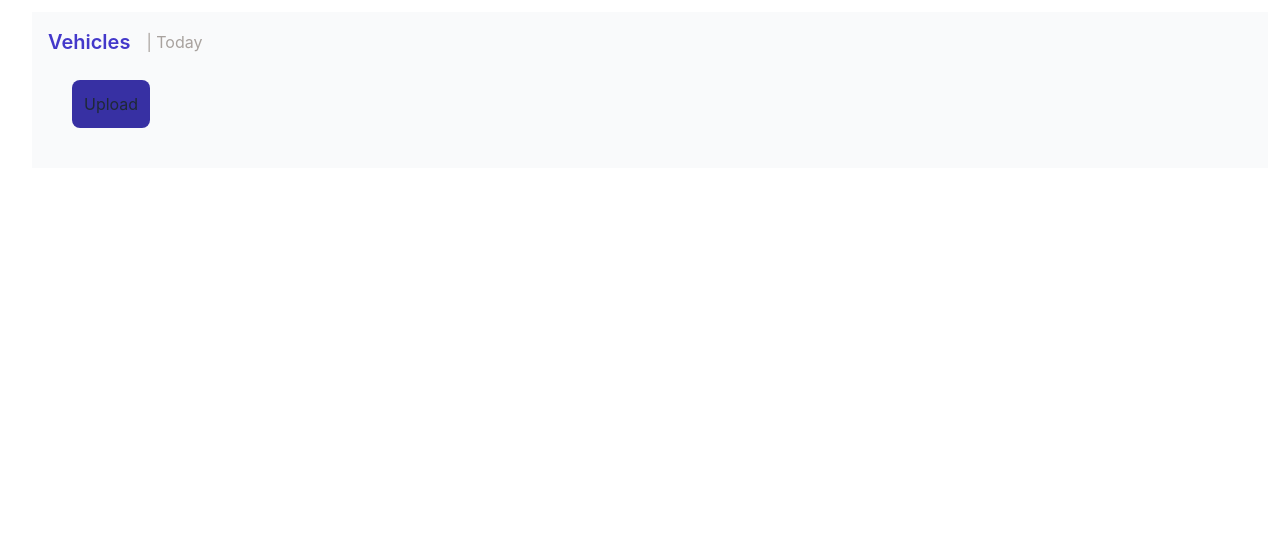
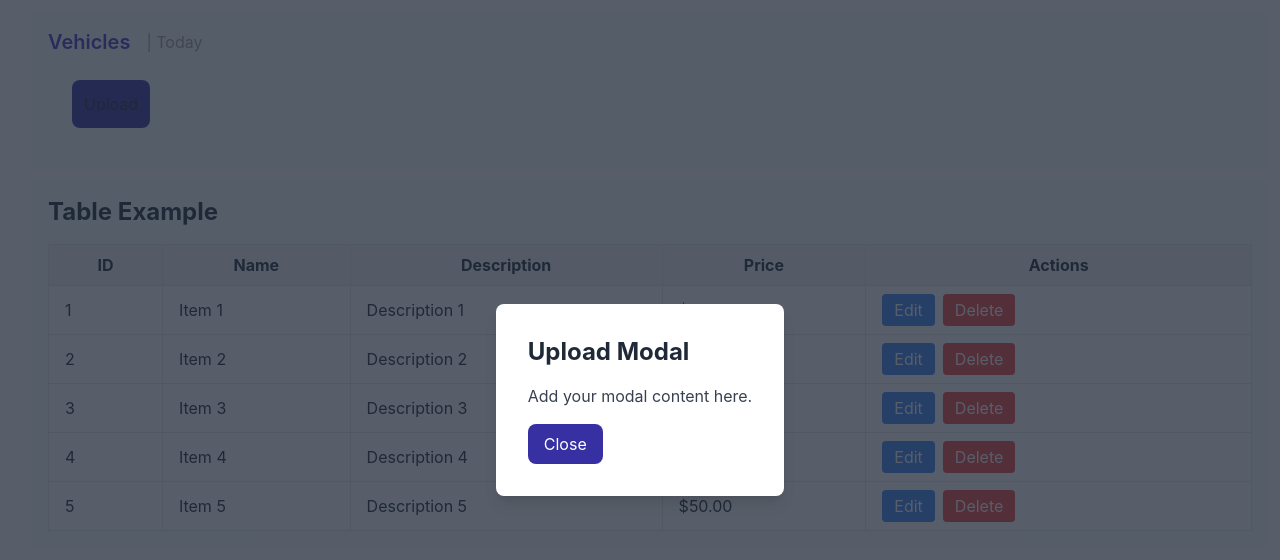
Before and after one commit to Freshia-Njoki/VRMS-client, a React (Vite) app: page /vehicles in a window 1280 px wide. Both pictures are taken after a click on the button "Upload". Shown: the top 560 px of the page. Built offline with nearby package versions, Linux system fonts and the light colour scheme.

Commit message:
fleet mgt, locationBranches, ManagingUser and vehicles - admin dashboard UI elements created

```diff
--- a/src/components/adminDashboard/Dashboard.tsx
+++ b/src/components/adminDashboard/Dashboard.tsx
@@ -1,13 +1,14 @@
 import { CircleDollarSign, ShoppingCart, UsersRound } from "lucide-react"
 import { Pie } from 'react-chartjs-2'
+import { useState } from "react";
 
 const Dashboard = () => {
-
     const data = {
       labels: ['Dec 24', 'Dec 25', 'Dec 26', 'Dec 27', 'Dec 28', 'Dec 29', 'Dec 30', 'Dec 31'],
       datasets: [
         {
           label: 'Tickets',
+
           data: [10, 20, 35, 45, 30, 20, 50, 60],
           backgroundColor: [
             'rgba(54, 162, 235, 0.5)',
@@ -33,6 +34,7 @@ const Dashboard = () => {
         },
       ],
     };
+
 
   return (
     <>
--- a/src/components/adminDashboard/FleetManagement.tsx
+++ b/src/components/adminDashboard/FleetManagement.tsx
@@ -1,12 +1,49 @@
 import React from 'react'
 
 function FleetManagement() {
+  const tableData = [
+    { id: 1, name: 'Item 1', description: 'Description 1', price: '$10.00' },
+    { id: 2, name: 'Item 2', description: 'Description 2', price: '$20.00' },
+    { id: 3, name: 'Item 3', description: 'Description 3', price: '$30.00' },
+    { id: 4, name: 'Item 4', description: 'Description 4', price: '$40.00' },
+    { id: 5, name: 'Item 5', description: 'Description 5', price: '$50.00' },
+  ];
   return (
     <div>
        <div className="items-center flex ml-8 bg-gray-50 m-3 p-4">
         <h4 className="text-indigo-700 text-xl font-semibold mr-4">Fleet Management </h4>
         <h4 className="text-stone-400"> | Today</h4>
       </div>
+      <div className="ml-8 bg-gray-50 m-3 p-4">
+      <h2 className="text-2xl font-bold mb-4">Table Example</h2>
+      <div className="overflow-x-auto">
+        <table className="min-w-full bg-white border-gray-200 border">
+          <thead className="bg-gray-100 border-gray-200 border">
+            <tr>
+              <th className="py-2 px-4 border-gray-200 border">ID</th>
+              <th className="py-2 px-4 border-gray-200 border">Name</th>
+              <th className="py-2 px-4 border-gray-200 border">Description</th>
+              <th className="py-2 px-4 border-gray-200 border">Price</th>
+              <th className="py-2 px-4 border-gray-200 border">Actions</th>
+            </tr>
+          </thead>
+          <tbody>
+            {tableData.map((item) => (
+              <tr key={item.id}>
+                <td className="py-2 px-4 border-gray-200 border">{item.id}</td>
+                <td className="py-2 px-4 border-gray-200 border">{item.name}</td>
+                <td className="py-2 px-4 border-gray-200 border">{item.description}</td>
+                <td className="py-2 px-4 border-gray-200 border">{item.price}</td>
+                <td className="py-2 px-4 border-gray-200 border">
+                  <button className="bg-blue-500 text-white px-3 py-1 rounded mr-2">Edit</button>
+                  <button className="bg-red-500 text-white px-3 py-1 rounded">Delete</button>
+                </td>
+              </tr>
+            ))}
+          </tbody>
+        </table>
+      </div>
+    </div>
     </div>
   )
 }
--- a/src/components/adminDashboard/LocationBranches.tsx
+++ b/src/components/adminDashboard/LocationBranches.tsx
@@ -1,12 +1,46 @@
 import React from 'react';
 
 const LocationBranches: React.FC = () => {
+  const tableData = [
+    { id: 1, name: 'Item 1', description: 'Description 1', price: '$10.00', RD:'2024-06-30'},
+    { id: 2, name: 'Item 2', description: 'Description 2', price: '$20.00', RD:'2024-06-30' },
+    { id: 3, name: 'Item 3', description: 'Description 3', price: '$30.00', RD:'2024-06-30' },
+    { id: 4, name: 'Item 4', description: 'Description 4', price: '$40.00', RD:'2024-06-30' },
+    { id: 5, name: 'Item 5', description: 'Description 5', price: '$50.00', RD:'2024-06-30' },
+  ];
   return (
     <div className="p-4">
      <div className="items-center flex ml-8 bg-gray-50 m-3 p-4">
         <h4 className="text-indigo-700 text-xl font-semibold mr-4">Location and Branches </h4>
         <h4 className="text-stone-400"> | Today</h4>
       </div>
+      <div className="ml-8 bg-gray-50 m-3 p-4">
+      <h2 className="text-2xl font-bold mb-4">Table Example</h2>
+      <div className="overflow-x-auto">
+        <table className="min-w-full bg-white border-gray-200 border">
+          <thead className="bg-gray-100 border-gray-200 border">
+            <tr>
+              <th className="py-2 px-4 border-gray-200 border">ID</th>
+              <th className="py-2 px-4 border-gray-200 border">Name</th>
+              <th className="py-2 px-4 border-gray-200 border">Description</th>
+              <th className="py-2 px-4 border-gray-200 border">Price</th>
+              <th className="py-2 px-4 border-gray-200 border">Return Date</th>
+            </tr>
+          </thead>
+          <tbody>
+            {tableData.map((item) => (
+              <tr key={item.id}>
+                <td className="py-2 px-4 border-gray-200 border">{item.id}</td>
+                <td className="py-2 px-4 border-gray-200 border">{item.name}</td>
+                <td className="py-2 px-4 border-gray-200 border">{item.description}</td>
+                <td className="py-2 px-4 border-gray-200 border">{item.price}</td>
+                <td className="py-2 px-4 border-gray-200 border">{item.RD}</td>
+              </tr>
+            ))}
+          </tbody>
+        </table>
+      </div>
+    </div>
     </div>
   );
 };
--- a/src/components/adminDashboard/ManageUsers.tsx
+++ b/src/components/adminDashboard/ManageUsers.tsx
@@ -1,12 +1,49 @@
 import React from 'react';
 
 const ManageUsers: React.FC = () => {
+  const tableData = [
+    { id: 1, name: 'Item 1', description: 'Description 1', price: '$10.00' },
+    { id: 2, name: 'Item 2', description: 'Description 2', price: '$20.00' },
+    { id: 3, name: 'Item 3', description: 'Description 3', price: '$30.00' },
+    { id: 4, name: 'Item 4', description: 'Description 4', price: '$40.00' },
+    { id: 5, name: 'Item 5', description: 'Description 5', price: '$50.00' },
+  ];
   return (
     <div className="p-4">
        <div className="items-center flex ml-8 bg-gray-50 m-3 p-4">
         <h4 className="text-indigo-700 text-xl font-semibold mr-4">Users </h4>
         <h4 className="text-stone-400"> | Today</h4>
       </div>
+      <div className="ml-8 bg-gray-50 m-3 p-4">
+      <h2 className="text-2xl font-bold mb-4">Table Example</h2>
+      <div className="overflow-x-auto">
+        <table className="min-w-full bg-white border-gray-200 border">
+          <thead className="bg-gray-100 border-gray-200 border">
+            <tr>
+              <th className="py-2 px-4 border-gray-200 border">ID</th>
+              <th className="py-2 px-4 border-gray-200 border">Name</th>
+              <th className="py-2 px-4 border-gray-200 border">Description</th>
+              <th className="py-2 px-4 border-gray-200 border">Price</th>
+              <th className="py-2 px-4 border-gray-200 border">Actions</th>
+            </tr>
+          </thead>
+          <tbody>
+            {tableData.map((item) => (
+              <tr key={item.id}>
+                <td className="py-2 px-4 border-gray-200 border">{item.id}</td>
+                <td className="py-2 px-4 border-gray-200 border">{item.name}</td>
+                <td className="py-2 px-4 border-gray-200 border">{item.description}</td>
+                <td className="py-2 px-4 border-gray-200 border">{item.price}</td>
+                <td className="py-2 px-4 border-gray-200 border">
+                  <button className="bg-blue-500 text-white px-3 py-1 rounded mr-2">Edit</button>
+                  <button className="bg-red-500 text-white px-3 py-1 rounded">Delete</button>
+                </td>
+              </tr>
+            ))}
+          </tbody>
+        </table>
+      </div>
+    </div>
     </div>
   );
 };
--- a/src/components/adminDashboard/ManageVehicles.tsx
+++ b/src/components/adminDashboard/ManageVehicles.tsx
@@ -1,17 +1,89 @@
-import React from 'react';
+import React, { useState } from 'react';
 
-const ManageVehicles: React.FC = () => {
+const Modal = ({ isOpen, onClose }:any) => {
+  if (!isOpen) return null;
+
+
+
   return (
-    <div className="ml-8 bg-gray-50 m-3 p-4">
-       <div className="items-center flex ">
-        <h4 className="text-indigo-700 text-xl font-semibold mr-4">Vehicles </h4>
-        <h4 className="text-stone-400"> | Today</h4>
-      </div>
-      <div>
-        <button className='bg-indigo-800 p-3 rounded-lg m-6'>Upload</button>
+    <div className="fixed top-0 left-0 w-full h-full flex items-center justify-center bg-gray-800 bg-opacity-75 z-50">
+      <div className="bg-white p-8 rounded-lg shadow-lg">
+        <h2 className="text-2xl font-bold mb-4">Upload Modal</h2>
+        <p className="text-gray-700 mb-4">Add your modal content here.</p>
+        <button
+          className="bg-indigo-800 text-white px-4 py-2 rounded-lg"
+          onClick={onClose}
+        >
+          Close
+        </button>
       </div>
     </div>
   );
 };
 
+const ManageVehicles: React.FC = () => {
+  const [isModalOpen, setIsModalOpen] = useState(false);
+
+  const openModal = () => {
+    setIsModalOpen(true);
+  };
+
+  const closeModal = () => {
+    setIsModalOpen(false);
+  };  const tableData = [
+    { id: 1, name: 'Item 1', description: 'Description 1', price: '$10.00' },
+    { id: 2, name: 'Item 2', description: 'Description 2', price: '$20.00' },
+    { id: 3, name: 'Item 3', description: 'Description 3', price: '$30.00' },
+    { id: 4, name: 'Item 4', description: 'Description 4', price: '$40.00' },
+    { id: 5, name: 'Item 5', description: 'Description 5', price: '$50.00' },
+  ];
+
+  return (
+    <>
+      <div className="ml-8 bg-gray-50 m-3 p-4">
+        <div className="items-center flex">
+          <h4 className="text-indigo-700 text-xl font-semibold mr-4">Vehicles</h4>
+          <h4 className="text-stone-400"> | Today</h4>
+        </div>
+        <div>
+          <button className='bg-indigo-800 p-3 rounded-lg m-6' onClick={openModal}>Upload</button>
+        </div>
+      </div>
+
+      <Modal isOpen={isModalOpen} onClose={closeModal} />
+
+      <div className="ml-8 bg-gray-50 m-3 p-4">
+      <h2 className="text-2xl font-bold mb-4">Table Example</h2>
+      <div className="overflow-x-auto">
+        <table className="min-w-full bg-white border-gray-200 border">
+          <thead className="bg-gray-100 border-gray-200 border">
+            <tr>
+              <th className="py-2 px-4 border-gray-200 border">ID</th>
+              <th className="py-2 px-4 border-gray-200 border">Name</th>
+              <th className="py-2 px-4 border-gray-200 border">Description</th>
+              <th className="py-2 px-4 border-gray-200 border">Price</th>
+              <th className="py-2 px-4 border-gray-200 border">Actions</th>
+            </tr>
+          </thead>
+          <tbody>
+            {tableData.map((item) => (
+              <tr key={item.id}>
+                <td className="py-2 px-4 border-gray-200 border">{item.id}</td>
+                <td className="py-2 px-4 border-gray-200 border">{item.name}</td>
+                <td className="py-2 px-4 border-gray-200 border">{item.description}</td>
+                <td className="py-2 px-4 border-gray-200 border">{item.price}</td>
+                <td className="py-2 px-4 border-gray-200 border">
+                  <button className="bg-blue-500 text-white px-3 py-1 rounded mr-2">Edit</button>
+                  <button className="bg-red-500 text-white px-3 py-1 rounded">Delete</button>
+                </td>
+              </tr>
+            ))}
+          </tbody>
+        </table>
+      </div>
+    </div>
+    </>
+  );
+};
+
 export default ManageVehicles;
```
